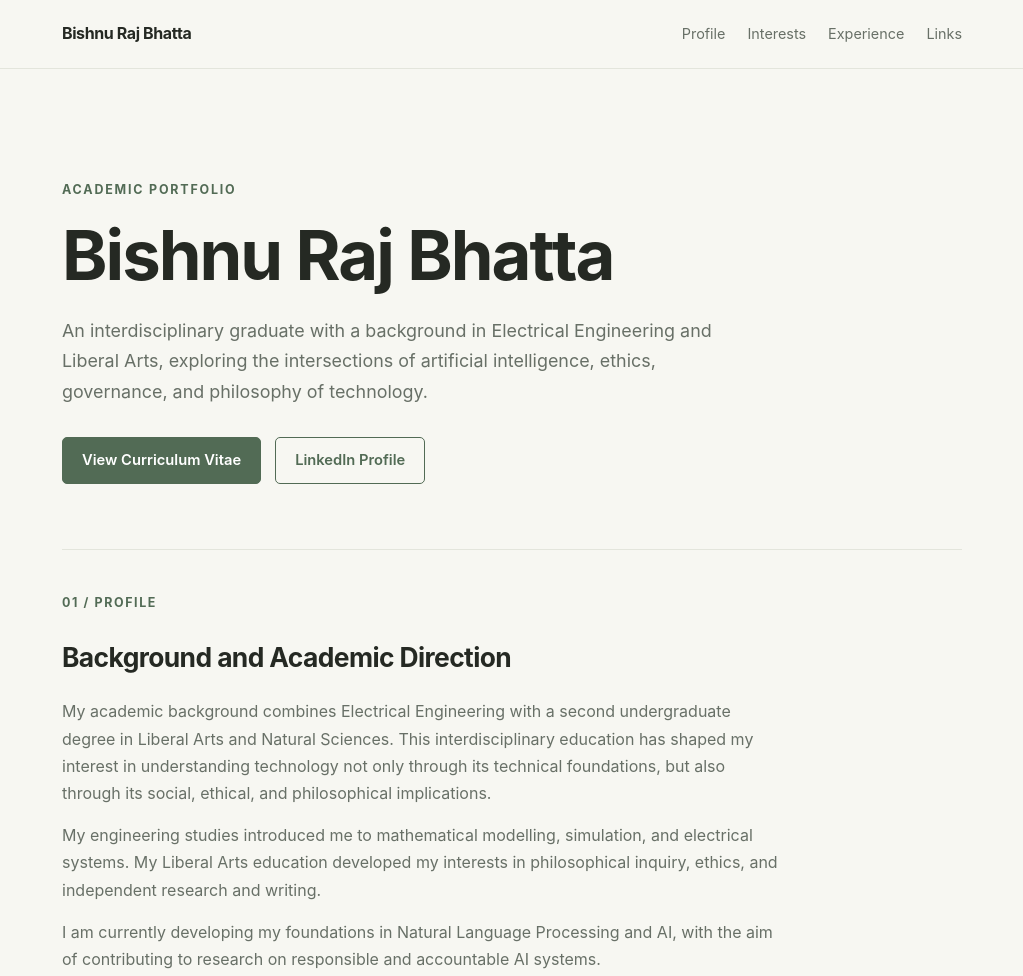
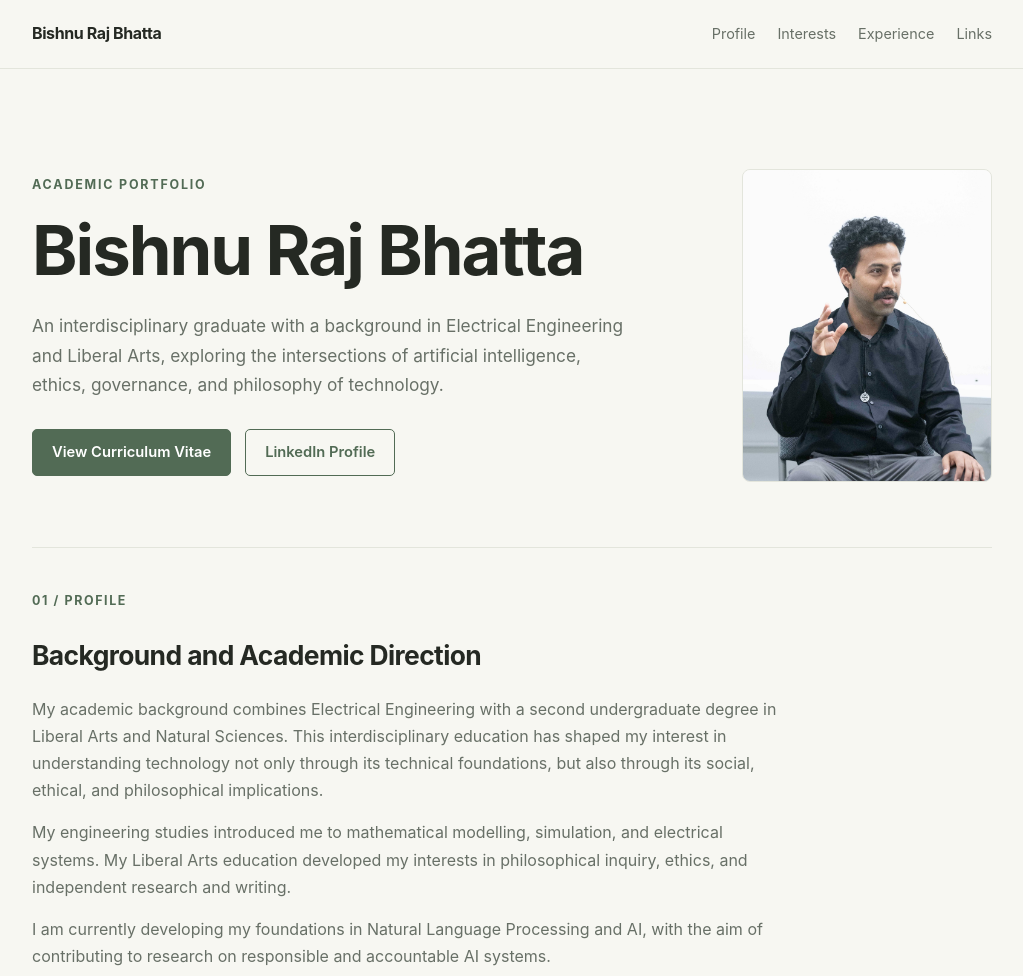
Before and after one commit to bhattabishnu/bhattabishnu.github.io, a plain HTML site: page index.html in a window 1280 px wide. Shown: the top 976 px of the page, without its empty margins (128-1151 px from the left). Drawn offline with Linux system fonts and the light colour scheme.

Commit message:
Add files via upload

```diff
--- a/index.html
+++ b/index.html
@@ -1,4 +1,3 @@
-
 <!DOCTYPE html>
 <html lang="en">
 <head>
@@ -31,8 +30,7 @@
     body {
       background: var(--background);
       color: var(--text);
-      font-family: -apple-system, BlinkMacSystemFont, "Segoe UI",
-        sans-serif;
+      font-family: -apple-system, BlinkMacSystemFont, "Segoe UI", sans-serif;
       line-height: 1.7;
     }
 
@@ -46,7 +44,7 @@
     }
 
     .container {
-      width: min(900px, 88%);
+      width: min(960px, 88%);
       margin: auto;
     }
 
@@ -89,8 +87,18 @@
     }
 
     .intro {
-      padding: 35px 0 65px;
-      max-width: 760px;
+      padding: 25px 0 65px;
+    }
+
+    .profile-layout {
+      display: grid;
+      grid-template-columns: minmax(0, 1fr) 250px;
+      align-items: center;
+      gap: clamp(32px, 6vw, 72px);
+    }
+
+    .intro-text {
+      min-width: 0;
     }
 
     .eyebrow {
@@ -103,17 +111,33 @@
     }
 
     h1 {
-      font-size: clamp(2.5rem, 7vw, 4.3rem);
+      font-size: clamp(2.5rem, 6vw, 4.3rem);
       line-height: 1.1;
       letter-spacing: -2px;
       margin-bottom: 22px;
       font-weight: 650;
     }
 
-    .intro p {
+    .intro-text > p {
       color: var(--muted);
-      font-size: 1.12rem;
-      max-width: 680px;
+      font-size: 1.08rem;
+      max-width: 600px;
+    }
+
+    .profile-image {
+      width: 100%;
+      max-width: 250px;
+      justify-self: end;
+    }
+
+    .profile-image img {
+      display: block;
+      width: 100%;
+      aspect-ratio: 4 / 5;
+      object-fit: cover;
+      object-position: center 42%;
+      border-radius: 8px;
+      border: 1px solid var(--border);
     }
 
     .actions {
@@ -162,7 +186,7 @@
     }
 
     .section-content {
-      max-width: 720px;
+      max-width: 760px;
       color: var(--muted);
     }
 
@@ -220,7 +244,7 @@
       font-size: 0.85rem;
     }
 
-    @media (max-width: 600px) {
+    @media (max-width: 700px) {
       nav {
         align-items: flex-start;
         flex-direction: column;
@@ -235,6 +259,17 @@
         padding-top: 45px;
       }
 
+      .profile-layout {
+        grid-template-columns: 1fr;
+        gap: 28px;
+      }
+
+      .profile-image {
+        grid-row: 1;
+        justify-self: start;
+        max-width: 190px;
+      }
+
       .interest-list {
         grid-template-columns: 1fr;
       }
@@ -243,11 +278,9 @@
 </head>
 
 <body>
-
   <header>
     <nav class="container">
       <a class="brand" href="#">Bishnu Raj Bhatta</a>
-
       <div class="nav-links">
         <a href="#profile">Profile</a>
         <a href="#interests">Interests</a>
@@ -258,12 +291,11 @@
   </header>
 
   <main class="container">
-
     <div class="intro">
+      <div class="profile-layout">
+        <div class="intro-text">
           <div class="eyebrow">Academic Portfolio</div>
-
           <h1>Bishnu Raj Bhatta</h1>
-
           <p>
             An interdisciplinary graduate with a background in Electrical
             Engineering and Liberal Arts, exploring the intersections of
@@ -272,10 +304,9 @@
           </p>
 
           <div class="actions">
-        <a class="button primary" href="./cv.pdf" target="_blank">
+            <a class="button primary" href="./cv.pdf" target="_blank" rel="noopener">
               View Curriculum Vitae
             </a>
-
             <a class="button secondary"
                href="https://www.linkedin.com/in/bishnu-bhatta/"
                target="_blank" rel="noopener noreferrer">
@@ -284,31 +315,34 @@
           </div>
         </div>
 
+        <div class="profile-image">
+          <img src="./profile.jpg" alt="Portrait of Bishnu Raj Bhatta">
+        </div>
+      </div>
+    </div>
+
     <section id="profile">
       <div class="section-label">01 / Profile</div>
       <h2>Background and Academic Direction</h2>
-
       <div class="section-content">
         <p>
-          My academic background combines Electrical Engineering
-          with a second undergraduate degree in Liberal Arts and
-          Natural Sciences. This interdisciplinary education has
-          shaped my interest in understanding technology not only
-          through its technical foundations, but also through its
-          social, ethical, and philosophical implications.
+          My academic background combines Electrical Engineering with a
+          second undergraduate degree in Liberal Arts and Natural Sciences.
+          This interdisciplinary education has shaped my interest in
+          understanding technology not only through its technical
+          foundations, but also through its social, ethical, and
+          philosophical implications.
         </p>
-
         <p>
-          My engineering studies introduced me to mathematical
-          modelling, simulation, and electrical systems. My Liberal
-          Arts education developed my interests in philosophical
-          inquiry, ethics, and independent research and writing.
+          My engineering studies introduced me to mathematical modelling,
+          simulation, and electrical systems. My Liberal Arts education
+          developed my interests in philosophical inquiry, ethics, and
+          independent research and writing.
         </p>
-
         <p>
-          I am currently developing my foundations in Natural
-          Language Processing and AI, with the aim of contributing
-          to research on responsible and accountable AI systems.
+          I am currently developing my foundations in Natural Language
+          Processing and AI, with the aim of contributing to research on
+          responsible and accountable AI systems.
         </p>
       </div>
     </section>
@@ -316,12 +350,8 @@
     <section id="interests">
       <div class="section-label">02 / Research Interests</div>
       <h2>Areas of Exploration</h2>
-
       <div class="section-content">
-        <p>
-          My developing research interests include:
-        </p>
-
+        <p>My developing research interests include:</p>
         <div class="interest-list">
           <div class="interest">Responsible NLP and AI Ethics</div>
           <div class="interest">AI Governance and Accountability</div>
@@ -336,75 +366,61 @@
     <section id="experience">
       <div class="section-label">03 / Research and Preparation</div>
       <h2>Selected Academic Work</h2>
-
       <div class="section-content">
-
         <div class="item">
           <h3>Electrical Engineering Senior Project</h3>
           <p>
-            Studied electrical-grid frequency stabilisation using
-            a Virtual Synchronous Machine. Developed and simulated
-            a MATLAB/Simulink model and documented the theoretical
-            foundations, observations, and limitations of the work.
+            Studied electrical-grid frequency stabilisation using a Virtual
+            Synchronous Machine. Developed and simulated a MATLAB/Simulink
+            model and documented the theoretical foundations, observations,
+            and limitations of the work.
           </p>
         </div>
 
         <div class="item">
           <h3>Liberal Arts Senior Thesis</h3>
           <p>
-            Completed independent academic research and writing
-            as part of my BA in Liberal Arts and Natural Sciences.
+            Completed independent academic research and writing as part
+            of my BA in Liberal Arts and Natural Sciences.
           </p>
         </div>
 
         <div class="item">
           <h3>Natural Language Processing Coursework</h3>
           <p>
-            Developing foundational knowledge in NLP, including
-            text preprocessing, classification, vector
-            representations, and language-model applications
-            through online coursework.
+            Developing foundational knowledge in NLP, including text
+            preprocessing, classification, vector representations, and
+            language-model applications through online coursework.
           </p>
         </div>
 
         <div class="item">
           <h3>Education and Curriculum Development</h3>
           <p>
-            Contributed to mathematics and science learning
-            activities, lesson design, and curriculum-related
-            educational projects.
+            Contributed to mathematics and science learning activities,
+            lesson design, and curriculum-related educational projects.
           </p>
         </div>
-
       </div>
     </section>
 
     <section id="links">
       <div class="section-label">04 / Links and Contact</div>
       <h2>Find Me Online</h2>
-
       <div class="section-content">
         <p>
-          For further information about my academic background
-          and interests, please see the links below.
+          For further information about my academic background and interests,
+          please see the links below.
         </p>
-
         <div class="links-list">
-          <a href="./cv.pdf" target="_blank">Curriculum Vitae ↗</a>
-
+          <a href="./cv.pdf" target="_blank" rel="noopener">Curriculum Vitae ↗</a>
           <a href="https://www.linkedin.com/in/bishnu-bhatta/"
-             target="_blank" rel="noopener noreferrer">
-            LinkedIn ↗
-          </a>
-
+             target="_blank" rel="noopener noreferrer">LinkedIn ↗</a>
           <a href="https://github.com/bhattabishnu"
-             target="_blank" rel="noopener noreferrer">
-            GitHub ↗
-          </a>
+             target="_blank" rel="noopener noreferrer">GitHub ↗</a>
         </div>
       </div>
     </section>
-
   </main>
 
   <footer>
@@ -412,6 +428,5 @@
       © 2026 Bishnu Raj Bhatta · Academic Portfolio
     </div>
   </footer>
-
 </body>
 </html>
```
Also changed, not shown: profile.jpg (added). Lines whose indentation alone changed are shown as unchanged.
